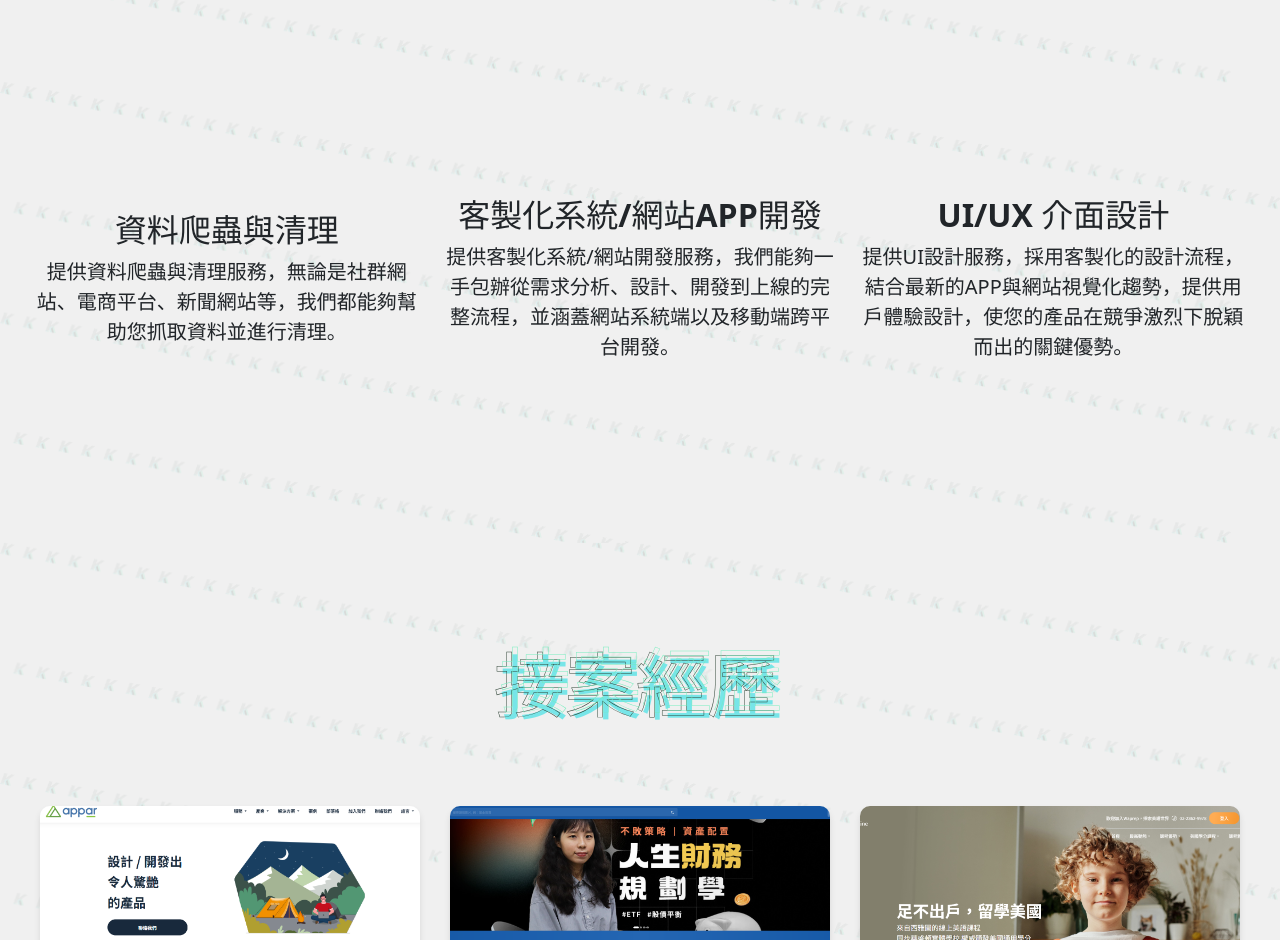
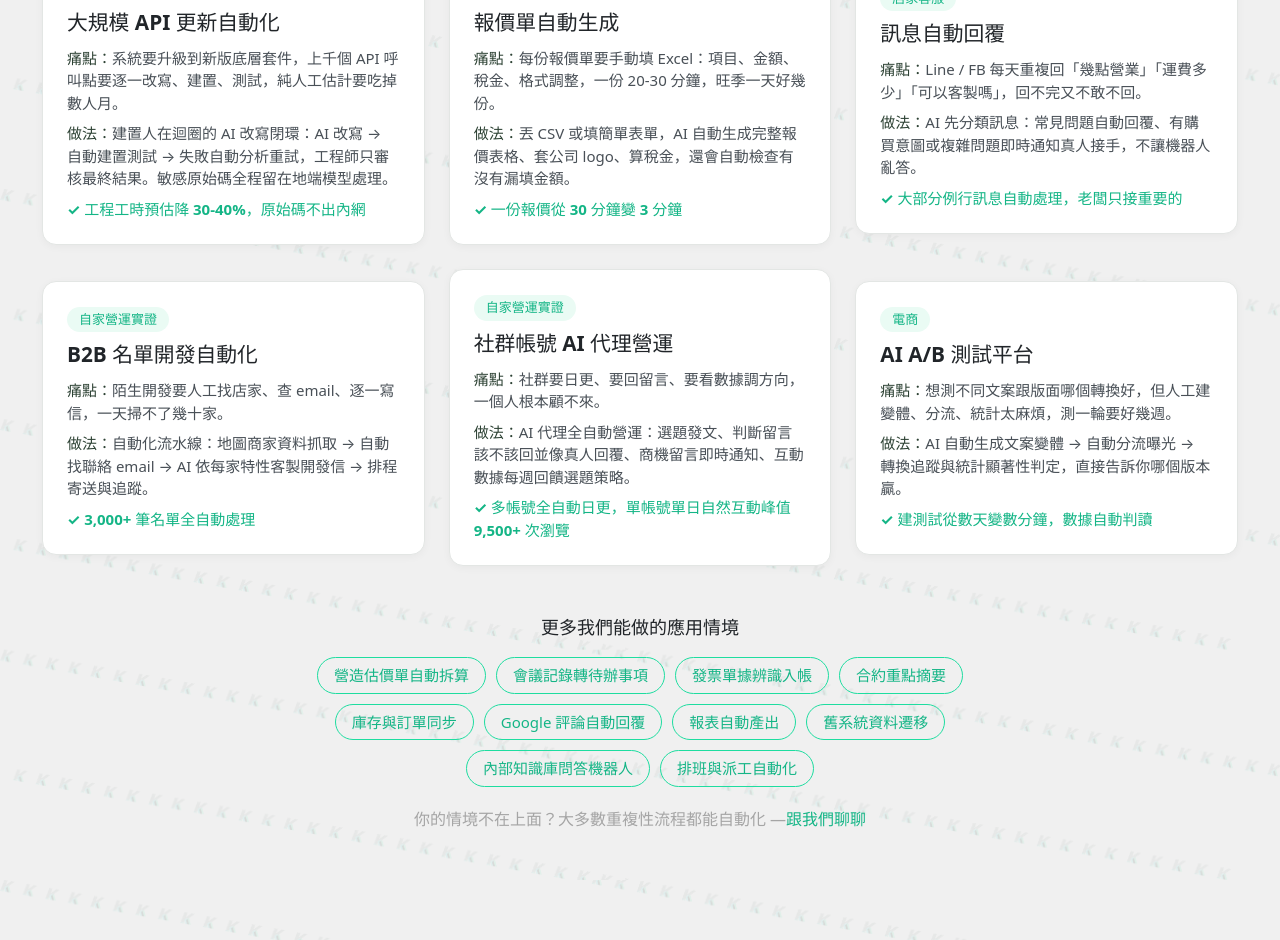
Before and after one commit to eric033014/ms300k_website, a React (Vite) app: page / in a window 1280 px wide. Shown: the part 1860-2800 px from the top of the page. Built offline with nearby package versions, Linux system fonts and the light colour scheme.

Commit message:
Add 實戰案例 section (de-identified cases + application scenarios)

```diff
--- a/src/App.jsx
+++ b/src/App.jsx
@@ -3,6 +3,7 @@ import Home from './components/Home';
 import History from './components/History';
 import Service from './components/Service';
 import AIService from './components/AIService';
+import Cases from './components/Cases';
 import Navigation from './components/Navigation';
 import './App.css';
 
@@ -33,12 +34,14 @@ function Footer() {
 function App() {
   const homeRef = useRef(null);
   const aiRef = useRef(null);
+  const casesRef = useRef(null);
   const serviceRef = useRef(null);
   const historyRef = useRef(null);
   useEffect(() => {
     const sections = [
       { ref: homeRef, id: 'home' },
       { ref: aiRef, id: 'ai' },
+      { ref: casesRef, id: 'cases' },
       { ref: serviceRef, id: 'service' },
       { ref: historyRef, id: 'history' },
     ];
@@ -85,6 +88,7 @@ function App() {
         scrollToSection={scrollToSection}
         homeRef={homeRef}
         aiRef={aiRef}
+        casesRef={casesRef}
         serviceRef={serviceRef}
         historyRef={historyRef}
       />
@@ -95,6 +99,10 @@ function App() {
 
       <div ref={aiRef} style={{ minHeight: '100vh' }}>
         <AIService />
+      </div>
+
+      <div ref={casesRef} style={{ minHeight: '100vh' }}>
+        <Cases />
       </div>
 
       <div ref={serviceRef} style={{ minHeight: '100vh' }}>
--- /dev/null
+++ b/src/components/Cases.jsx
@@ -0,0 +1,142 @@
+// 實戰案例區（2026-11 新增）：去識別化但具體 — 真實案件與自家營運實證，不虛構
+const cases = [
+  {
+    tag: '科技業上市公司',
+    title: '大規模 API 更新自動化',
+    pain: '系統要升級到新版底層套件，上千個 API 呼叫點要逐一改寫、建置、測試，純人工估計要吃掉數人月。',
+    solution: '建置人在迴圈的 AI 改寫閉環：AI 改寫 → 自動建置測試 → 失敗自動分析重試，工程師只審核最終結果。敏感原始碼全程留在地端模型處理。',
+    result: '工程工時預估降 30-40%，原始碼不出內網',
+  },
+  {
+    tag: '設計服務業',
+    title: '報價單自動生成',
+    pain: '每份報價單要手動填 Excel：項目、金額、稅金、格式調整，一份 20-30 分鐘，旺季一天好幾份。',
+    solution: '丟 CSV 或填簡單表單，AI 自動生成完整報價表格、套公司 logo、算稅金，還會自動檢查有沒有漏填金額。',
+    result: '一份報價從 30 分鐘變 3 分鐘',
+  },
+  {
+    tag: '店家客服',
+    title: '訊息自動回覆',
+    pain: 'Line / FB 每天重複回「幾點營業」「運費多少」「可以客製嗎」，回不完又不敢不回。',
+    solution: 'AI 先分類訊息：常見問題自動回覆、有購買意圖或複雜問題即時通知真人接手，不讓機器人亂答。',
+    result: '大部分例行訊息自動處理，老闆只接重要的',
+  },
+  {
+    tag: '自家營運實證',
+    title: 'B2B 名單開發自動化',
+    pain: '陌生開發要人工找店家、查 email、逐一寫信，一天掃不了幾十家。',
+    solution: '自動化流水線：地圖商家資料抓取 → 自動找聯絡 email → AI 依每家特性客製開發信 → 排程寄送與追蹤。',
+    result: '3,000+ 筆名單全自動處理',
+  },
+  {
+    tag: '自家營運實證',
+    title: '社群帳號 AI 代理營運',
+    pain: '社群要日更、要回留言、要看數據調方向，一個人根本顧不來。',
+    solution: 'AI 代理全自動營運：選題發文、判斷留言該不該回並像真人回覆、商機留言即時通知、互動數據每週回饋選題策略。',
+    result: '多帳號全自動日更，單帳號單日自然互動峰值 9,500+ 次瀏覽',
+  },
+  {
+    tag: '電商',
+    title: 'AI A/B 測試平台',
+    pain: '想測不同文案跟版面哪個轉換好，但人工建變體、分流、統計太麻煩，測一輪要好幾週。',
+    solution: 'AI 自動生成文案變體 → 自動分流曝光 → 轉換追蹤與統計顯著性判定，直接告訴你哪個版本贏。',
+    result: '建測試從數天變數分鐘，數據自動判讀',
+  },
+];
+
+const scenarios = [
+  '營造估價單自動拆算',
+  '會議記錄轉待辦事項',
+  '發票單據辨識入帳',
+  '合約重點摘要',
+  '庫存與訂單同步',
+  'Google 評論自動回覆',
+  '報表自動產出',
+  '舊系統資料遷移',
+  '內部知識庫問答機器人',
+  '排班與派工自動化',
+];
+
+const Cases = () => {
+  return (
+    <div className="section" style={{ display: 'flex', alignItems: 'center' }}>
+      <div className="service-container" style={{ width: '100%', padding: '60px 0' }}>
+        <div style={{ textAlign: 'center', marginBottom: '40px', padding: '0 20px' }}>
+          <h2 style={{ fontWeight: 'bold' }}>實戰案例</h2>
+          <p style={{ fontSize: '20px' }}>真實案件與我們自己每天在用的系統（客戶資訊已去識別化）</p>
+        </div>
+        <div className="row g-4" style={{ padding: '0 10px' }}>
+          {cases.map((c) => (
+            <div className="col-12 col-md-6 col-lg-4" key={c.title} style={{ display: 'flex' }}>
+              <div
+                style={{
+                  background: '#fff',
+                  border: '1px solid #e3e6e4',
+                  borderRadius: '14px',
+                  padding: '24px',
+                  textAlign: 'left',
+                  width: '100%',
+                  boxShadow: '0 2px 8px rgba(0,0,0,0.04)',
+                }}
+              >
+                <span
+                  style={{
+                    display: 'inline-block',
+                    backgroundColor: '#eafbf4',
+                    color: '#14b586',
+                    fontSize: '13px',
+                    fontWeight: 'bold',
+                    padding: '3px 12px',
+                    borderRadius: '999px',
+                    marginBottom: '10px',
+                  }}
+                >
+                  {c.tag}
+                </span>
+                <h3 style={{ fontWeight: 'bold', fontSize: '1.3rem', marginBottom: '12px' }}>{c.title}</h3>
+                <p style={{ fontSize: '15px', marginBottom: '8px', color: '#495057' }}>
+                  <strong style={{ color: '#2D4234' }}>痛點：</strong>
+                  {c.pain}
+                </p>
+                <p style={{ fontSize: '15px', marginBottom: '8px', color: '#495057' }}>
+                  <strong style={{ color: '#2D4234' }}>做法：</strong>
+                  {c.solution}
+                </p>
+                <p style={{ fontSize: '15px', margin: 0, color: '#14b586', fontWeight: 'bold' }}>
+                  ✓ {c.result}
+                </p>
+              </div>
+            </div>
+          ))}
+        </div>
+        <div style={{ textAlign: 'center', marginTop: '48px', padding: '0 20px' }}>
+          <p style={{ fontSize: '18px', fontWeight: 'bold', marginBottom: '16px' }}>更多我們能做的應用情境</p>
+          <div style={{ display: 'flex', flexWrap: 'wrap', gap: '10px', justifyContent: 'center', maxWidth: '760px', margin: '0 auto' }}>
+            {scenarios.map((s) => (
+              <span
+                key={s}
+                style={{
+                  border: '1.5px solid #1edda0',
+                  color: '#14b586',
+                  fontSize: '15px',
+                  padding: '6px 16px',
+                  borderRadius: '999px',
+                }}
+              >
+                {s}
+              </span>
+            ))}
+          </div>
+          <p style={{ fontSize: '16px', color: '#a5a5a5', marginTop: '20px' }}>
+            你的情境不在上面？大多數重複性流程都能自動化 —
+            <a href="https://links.code-tw.com/#contact" target="_blank" rel="noopener noreferrer" style={{ color: '#14b586', fontWeight: 'bold' }}>
+              跟我們聊聊
+            </a>
+          </p>
+        </div>
+      </div>
+    </div>
+  );
+};
+
+export default Cases;
--- a/src/components/Navigation.jsx
+++ b/src/components/Navigation.jsx
@@ -1,7 +1,7 @@
 import { useEffect } from 'react';
 import logo from '../assets/images/k-logo.svg';
 import textLogo from '../assets/images/landing-logo.svg';
-function Navigation({ scrollToSection, homeRef, aiRef, serviceRef, historyRef }) {
+function Navigation({ scrollToSection, homeRef, aiRef, casesRef, serviceRef, historyRef }) {
   useEffect(() => {
     const handleScroll = () => {
       const scrollPosition = window.scrollY;
@@ -97,6 +97,18 @@ function Navigation({ scrollToSection, homeRef, aiRef, serviceRef, historyRef })
           AI 導入
         </button>
         <button
+          onClick={() => scrollToSection(casesRef)}
+          style={{
+            color: '#1edda0',
+            border: 'none',
+            background: 'none',
+            cursor: 'pointer',
+            outline: 'none',
+          }}
+        >
+          案例
+        </button>
+        <button
           onClick={() => scrollToSection(serviceRef)}
           style={{
             color: '#1edda0',
```
